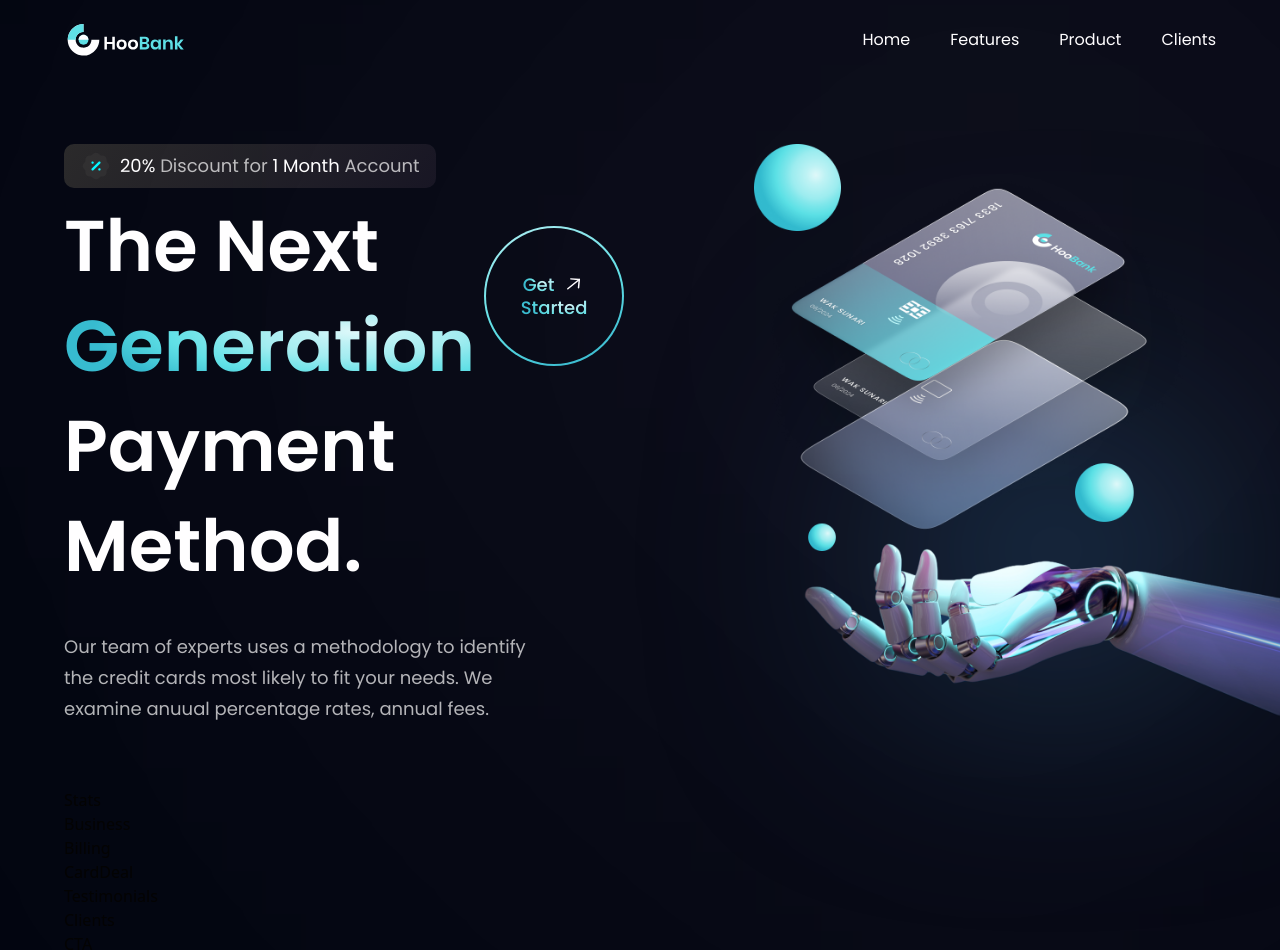
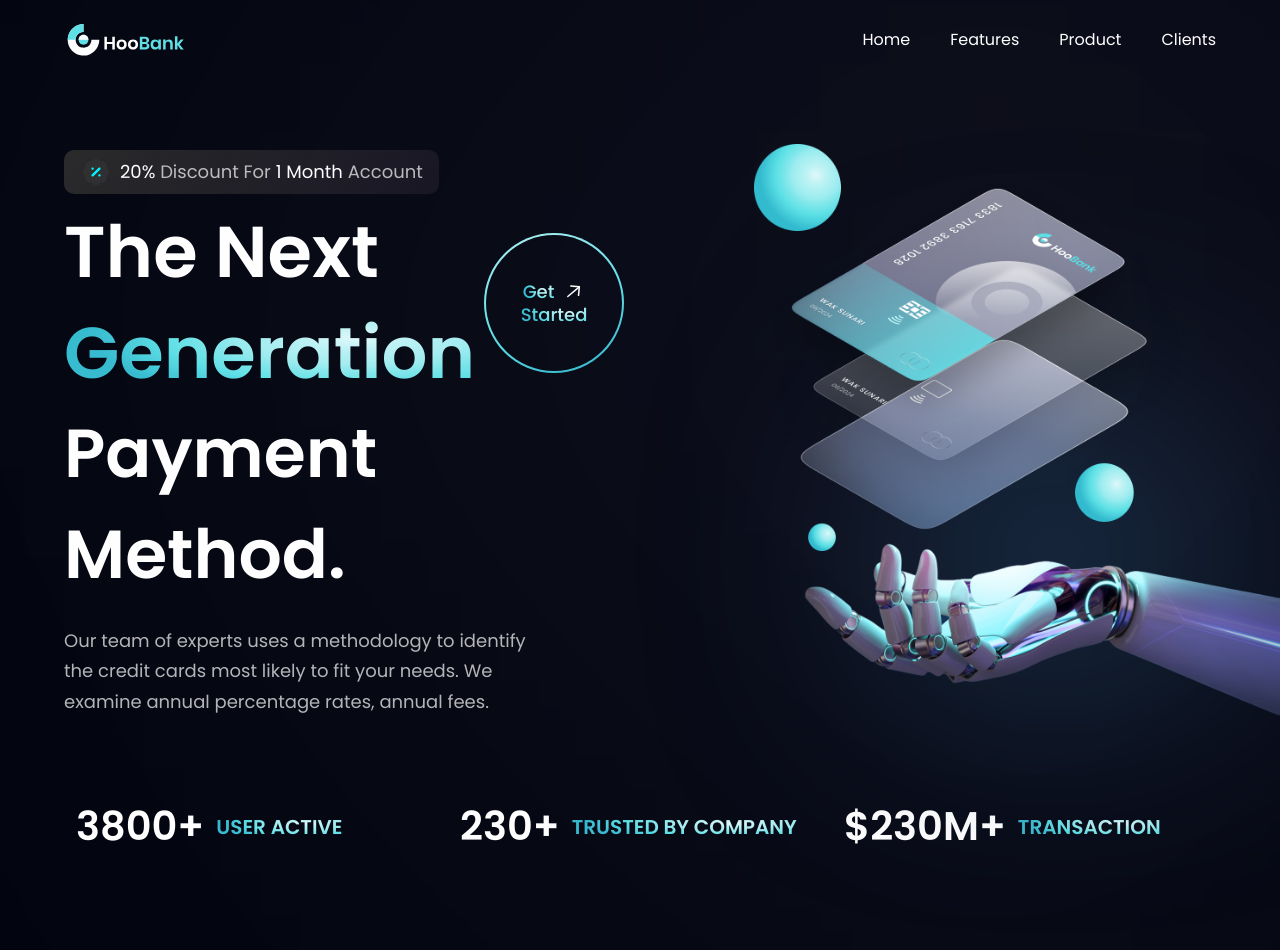
Before and after one commit to aman-wankar/hoobank, a React (Vite) app: page / in a window 1280 px wide. Shown: the top 950 px of the page. Built offline with nearby package versions, Linux system fonts and the light colour scheme.

Commit message:
Corrected Hero & done with Stats

```diff
--- a/src/components/Hero.jsx
+++ b/src/components/Hero.jsx
@@ -2,54 +2,57 @@
 import { discount, robot } from "../assets";
 import GetStarted from "./GetStarted";
 
-const Hero = () => (
-  <section id='home' className={`flex md:flex-row flex-col ${styles.paddingY}`}>
+const Hero = () => {
+  return (
+    <section
+      id='home'
+      className={`flex md:flex-row flex-col ${styles.paddingY}`}
+    >
       <div
         className={`flex-1 ${styles.flexStart} flex-col xl:px-0 sm:px-16 px-6`}
       >
         <div className='flex flex-row items-center py-[6px] px-4 bg-discount-gradient rounded-[10px] mb-2'>
           <img src={discount} alt='discount' className='w-[32px] h-[32px]' />
           <p className={`${styles.paragraph} ml-2`}>
-          <span className='text-white'>20%</span> Discount for
-          <span className='text-white'> 1 Month</span> Account
+            <span className='text-white'>20%</span> Discount For{" "}
+            <span className='text-white'>1 Month</span> Account
           </p>
         </div>
 
         <div className='flex flex-row justify-between items-center w-full'>
-        <h1 className='flex-1 font-poppins font-semibold ss:text-[72px] text-[52px] text-white ss:leading-[100px] leading-[75px]'>
-          The Next <br className='ss:block hidden' />{" "}
-          <span className='text-gradient'>
-            Generation
-            <br className='ss:block hidden' />
-          </span>{" "}
+          <h1 className='flex-1 font-poppins font-semibold ss:text-[72px] text-[52px] text-white ss:leading-[100.8px] leading-[75px]'>
+            The Next <br className='sm:block hidden' />{" "}
+            <span className='text-gradient'>Generation</span>{" "}
           </h1>
-
           <div className='ss:flex hidden md:mr-4 mr-0'>
             <GetStarted />
           </div>
         </div>
 
-      <h1 className='flex-1 font-poppins font-semibold ss:text-[72px] text-[52px] text-white ss:leading-[100px] leading-[75px]'>
+        <h1 className='font-poppins font-semibold ss:text-[68px] text-[52px] text-white ss:leading-[100.8px] leading-[75px] w-full'>
           Payment Method.
         </h1>
-
         <p className={`${styles.paragraph} max-w-[470px] mt-5`}>
-        Our team of experts uses a methodology to identify the credit cards most
-        likely to fit your needs. We examine anuual percentage rates, annual
-        fees.
+          Our team of experts uses a methodology to identify the credit cards
+          most likely to fit your needs. We examine annual percentage rates,
+          annual fees.
         </p>
       </div>
 
-    <div className={`flex-1 flex ${styles.flexCenter} md:my-0 my-10 relative`}>
+      <div
+        className={`flex-1 flex ${styles.flexCenter} md:my-0 my-10 relative`}
+      >
         <img
           src={robot}
           alt='billing'
           className='w-[100%] h-[100%] relative z-[5]'
         />
 
+        {/* gradient start */}
         <div className='absolute z-[0] w-[40%] h-[35%] top-0 pink__gradient' />
-      <div className='absolute z-[1] w-[80%] h-[80%] bottom-40 rounded-full white__gradient' />
+        <div className='absolute z-[1] w-[80%] h-[80%] rounded-full white__gradient bottom-40' />
         <div className='absolute z-[0] w-[50%] h-[50%] right-20 bottom-20 blue__gradient' />
+        {/* gradient end */}
       </div>
 
       <div className={`ss:hidden ${styles.flexCenter}`}>
@@ -57,5 +60,6 @@
       </div>
     </section>
   );
+};
 
 export default Hero;
--- a/src/components/Stats.jsx
+++ b/src/components/Stats.jsx
@@ -1,9 +1,19 @@
-import React from 'react'
+import { stats } from "../constants";
+import styles from "../style";
 
-function Stats() {
-  return (
-    <div>Stats</div>
-  )
-}
+const Stats = () => (
+  <section className={`${styles.flexCenter} flex-row flex-wrap sm:mb-20 mb-6`}>
+    {stats.map((stat) => (
+      <div key={stat.id} className='flex-1 flex justify-start items-center flex-row m-3'>
+        <h4 className='font-poppins font-semibold xs:text-[40px] text[30px]  xs:leading-[53px] leading-[43px] text-white'>
+          {stat.value}
+        </h4>
+        <p className='font-poppins font-semibold xs:text-[20px] text[15px]  xs:leading-[26px] leading-[21px] text-gradient uppercase ml-3 '>
+          {stat.title}
+        </p>
+      </div>
+    ))}
+  </section>
+);
 
-export default Stats
+export default Stats;
```
Lines whose indentation alone changed are shown as unchanged.
